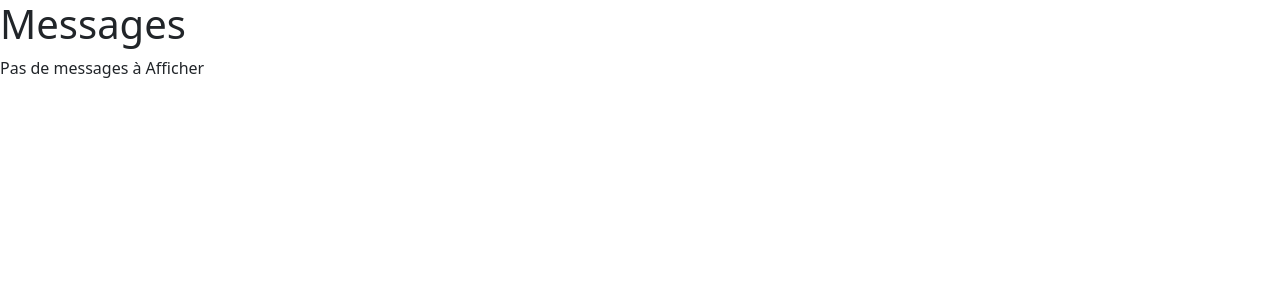
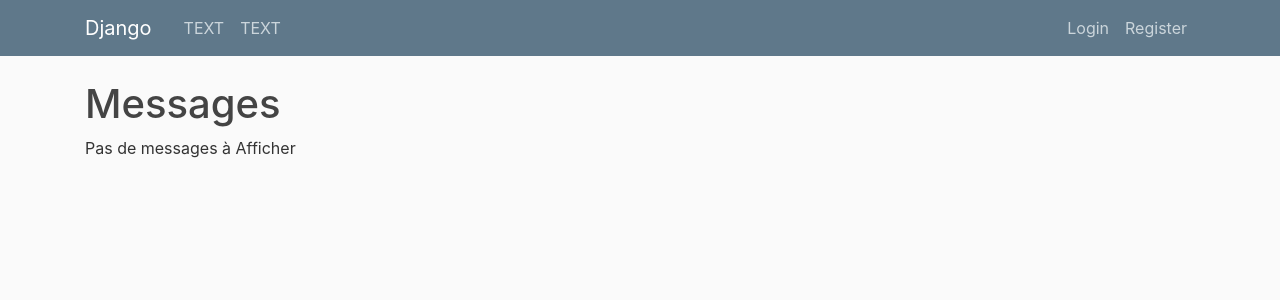
Before and after one commit to LekishviliRati/Send_messages_on_social_networks, a Django app: page / in a window 1280 px wide. Shown: the top 300 px of the page. Run offline with Django 3.2, Linux system fonts and the light colour scheme; data that the repository does not hold is empty; some libraries are stand-ins or nearby versions.

Commit message:
static files linked to templates for front end

```diff
--- /dev/null
+++ b/send_messages_on_social_networks/chat/static/chat/main.css
@@ -0,0 +1,17 @@
+body {
+  background: #fafafa;
+  color: #333333;
+  margin-top: 5rem;
+}
+
+h1, h2, h3, h4, h5, h6 {
+  color: #444444;
+}
+
+.bg-steel {
+  background-color: #5f788a;
+}
+
+.site-header .navbar-nav .nav-link {
+  color: #cbd5db;
+}
--- a/send_messages_on_social_networks/send_messages_on_social_networks/settings.py
+++ b/send_messages_on_social_networks/send_messages_on_social_networks/settings.py
@@ -132,7 +132,7 @@ USE_TZ = True
 # Static files (CSS, JavaScript, Images)
 # https://docs.djangoproject.com/en/3.2/howto/static-files/
 
-STATIC_URL = '/static/'
+STATIC_URL = 'chat/static/'
 
 # Default primary key field type
 # https://docs.djangoproject.com/en/3.2/ref/settings/#default-auto-field
--- a/send_messages_on_social_networks/templates/base.html
+++ b/send_messages_on_social_networks/templates/base.html
@@ -1,15 +1,47 @@
+{% load static %}
 <!DOCTYPE html>
 <html lang="en">
 <head>
     <meta charset="UTF-8">
+   <!-- Required meta tags -->
+    <meta name="viewport" content="width=device-width, initial-scale=1, shrink-to-fit=no">
+    <!-- Bootstrap CSS -->
+    <link rel="stylesheet" href="https://cdn.jsdelivr.net/npm/bootstrap@4.0.0/dist/css/bootstrap.min.css" integrity="sha384-Gn5384xqQ1aoWXA+058RXPxPg6fy4IWvTNh0E263XmFcJlSAwiGgFAW/dAiS6JXm" crossorigin="anonymous">
+    <link rel="stylesheet" type="text/css" href="{% static 'chat/main.css' %}">
     <title> Chat </title>
-    <!-- CSS only -->
-<link rel="stylesheet" href="https://cdn.jsdelivr.net/npm/bootstrap@5.2.0-beta1/dist/css/bootstrap.min.css" rel="stylesheet" integrity="sha384-0evHe/X+R7YkIZDRvuzKMRqM+OrBnVFBL6DOitfPri4tjfHxaWutUpFmBp4vmVor" crossorigin="anonymous">
 </head>
 <body>
 
-{% block content %}
-{% endblock %}
+    <header class="site-header">
+      <nav class="navbar navbar-expand-md navbar-dark bg-steel fixed-top">
+        <div class="container">
+          <a class="navbar-brand mr-4" href="#">Django</a>
+          <button class="navbar-toggler" type="button" data-toggle="collapse" data-target="#navbarToggle" aria-controls="navbarToggle" aria-expanded="false" aria-label="Toggle navigation">
+          <span class="navbar-toggler-icon"></span>
+          </button>
+          <div class="collapse navbar-collapse" id="navbarToggle">
+            <div class="navbar-nav mr-auto">
+              <a class="nav-item nav-link" href="#">TEXT</a>
+              <a class="nav-item nav-link" href="#">TEXT</a>
+            </div>
+            <!-- Navbar Right Side -->
+            <div class="navbar-nav">
+              <a class="nav-item nav-link" href="#">Login</a>
+              <a class="nav-item nav-link" href="#">Register</a>
+            </div>
+          </div>
+        </div>
+      </nav>
+    </header>
 
+    <div class="container">
+        {% block content %}{% endblock %}
+    </div>
+
+    <!-- Optional JavaScript -->
+    <!-- jQuery first, then Popper.js, then Bootstrap JS -->
+    <script src="https://code.jquery.com/jquery-3.2.1.slim.min.js" integrity="sha384-KJ3o2DKtIkvYIK3UENzmM7KCkRr/rE9/Qpg6aAZGJwFDMVNA/GpGFF93hXpG5KkN" crossorigin="anonymous"></script>
+    <script src="https://cdn.jsdelivr.net/npm/popper.js@1.12.9/dist/umd/popper.min.js" integrity="sha384-ApNbgh9B+Y1QKtv3Rn7W3mgPxhU9K/ScQsAP7hUibX39j7fakFPskvXusvfa0b4Q" crossorigin="anonymous"></script>
+    <script src="https://cdn.jsdelivr.net/npm/bootstrap@4.0.0/dist/js/bootstrap.min.js" integrity="sha384-JZR6Spejh4U02d8jOt6vLEHfe/JQGiRRSQQxSfFWpi1MquVdAyjUar5+76PVCmYl" crossorigin="anonymous"></script>
 </body>
 </html>
```
